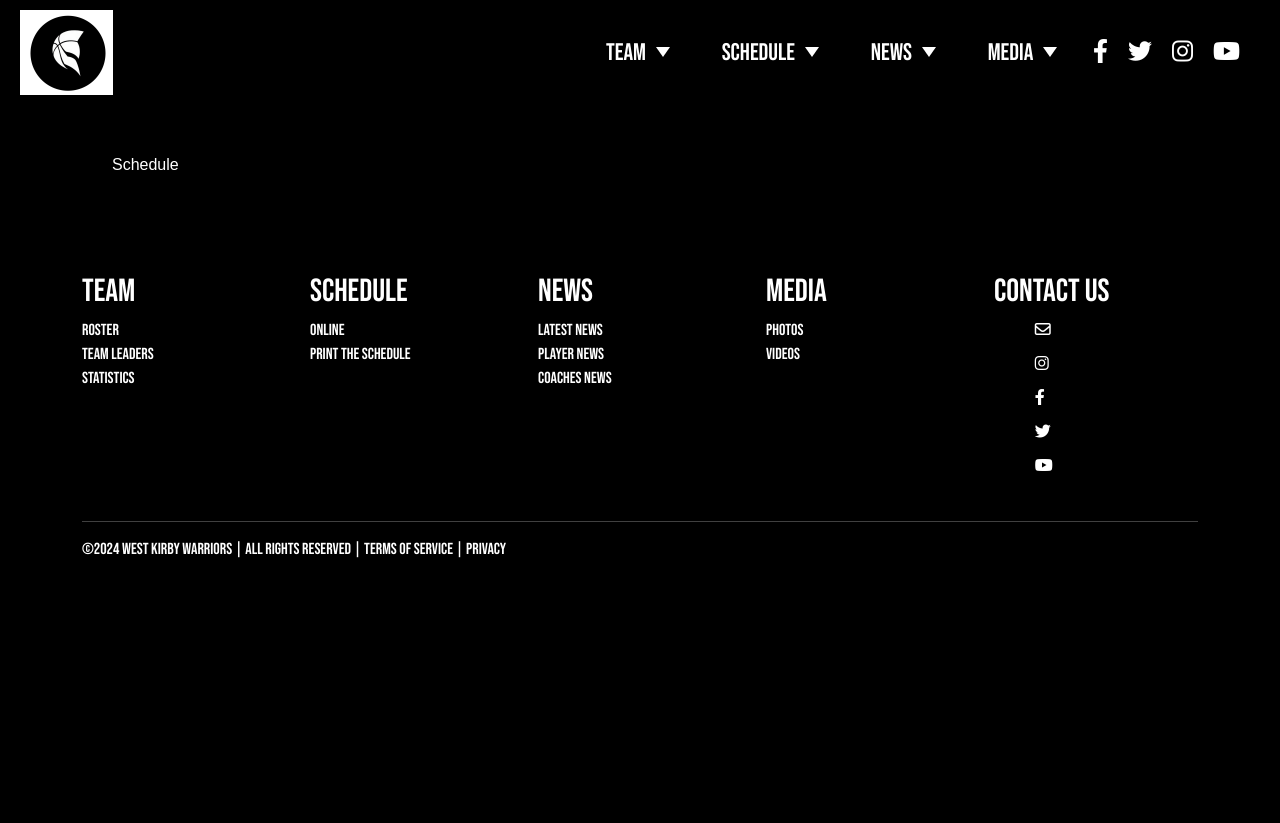
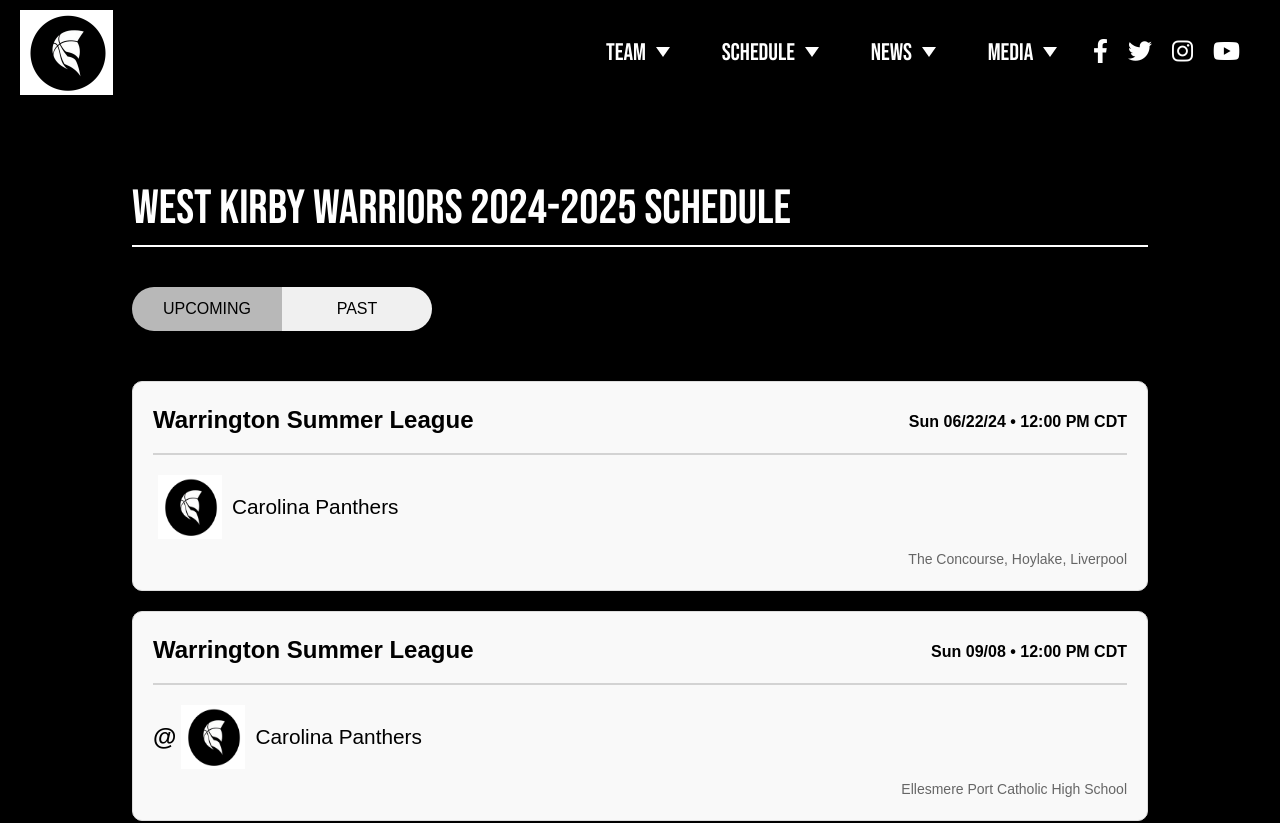
Before and after one commit to Joseph-Rhodes/wkwarriors.github.io, a React (Create React App) app in the folder wkwarriors-website/: page /schedule in a window 1280 px wide. Shown: the top 823 px of the page. Before the commit the page ends 800 px from the top, so only its background shows below. Built offline with nearby package versions, Linux system fonts and the light colour scheme.

Commit message:
Schedule done i think

```diff
--- /dev/null
+++ b/wkwarriors-website/src/Components/SchedulePage.css
@@ -0,0 +1,139 @@
+.schedule-page {
+  padding: 20px;
+  max-width: 1300px;
+  margin: 0 auto;
+}
+
+.schedule-title-header {
+  font-family: "Bebas Neue", sans-serif;
+  font-size: 3rem;
+  margin-bottom: 40px;
+  border-bottom: 2px solid white;
+}
+
+.schedule-header {
+  display: flex;
+  justify-content: left;
+  margin-bottom: 50px;
+}
+
+.toggle-button {
+  width: 150px;
+  padding: 10px;
+  border: none;
+  background: #f0f0f0;
+  color: #000;
+  cursor: pointer;
+  transition: background 0.3s, color 0.3s;
+  border-radius: 0;
+}
+
+.toggle-button:first-child {
+  border-top-left-radius: 25px;
+  border-bottom-left-radius: 25px;
+}
+
+.toggle-button:last-child {
+  border-top-right-radius: 25px;
+  border-bottom-right-radius: 25px;
+}
+
+.toggle-button.active {
+  background: rgb(184, 184, 184); /* Changed to grey */
+  box-shadow: 0 0 10px rgba(0, 0, 0, 0.4);
+}
+
+.toggle-button:not(.active):hover {
+  background: #e0e0e0;
+}
+
+.title {
+  text-align: center;
+  margin-bottom: 20px;
+}
+
+.opponent-list {
+  display: flex;
+  flex-direction: column;
+  gap: 20px;
+}
+
+.opponent-item {
+  display: flex;
+  color: black;
+  flex-direction: column;
+  padding: 20px;
+  border: 1px solid #ddd;
+  border-radius: 10px;
+  background: #f9f9f9;
+}
+
+.opponent-header {
+  display: flex;
+  justify-content: space-between;
+  font-weight: bold;
+  margin-bottom: 10px;
+  border-bottom: 2px solid lightgray;
+}
+
+.typeOfGame {
+  color: black;
+  font-size: 1.5rem;
+  margin-bottom: 15px;
+}
+
+.date-time {
+  padding-top: 8px;
+}
+
+.opponent-body {
+  margin-top: 10px;
+  display: flex;
+  align-items: center;
+  margin-bottom: 10px;
+}
+
+.home-away {
+  font-size: 1.5rem;
+  font-weight: bold;
+  margin-right: 5px;
+}
+
+.opponent-team-logo {
+  width: 4rem;
+  height: 4rem;
+  margin-right: 10px;
+}
+
+.opponent-team-name {
+  font-size: 1.3rem;
+}
+
+.score {
+  font-size: 2rem;
+  font-weight: bold;
+  margin-left: auto;
+}
+
+.score-win {
+  color: green;
+}
+
+.score-loss {
+  color: red;
+}
+
+
+.opponent-footer {
+  display: flex;
+  font-size: 14px;
+  color: #666;
+}
+
+.location {
+  margin-left: auto;
+}
+
+.past-games {
+  text-align: center;
+}
--- /dev/null
+++ b/wkwarriors-website/src/Components/SchedulePage.js
@@ -0,0 +1,125 @@
+import React, { useState } from "react";
+import "./SchedulePage.css";
+
+const SchedulePage = () => {
+  const [activeTab, setActiveTab] = useState("UPCOMING");
+
+  return (
+    <div className="schedule-page">
+      <div className="schedule-title-header">
+        West Kirby Warriors 2024-2025 Schedule
+      </div>
+      <div className="schedule-header">
+        <button
+          className={`toggle-button ${
+            activeTab === "UPCOMING" ? "active" : ""
+          }`}
+          onClick={() => setActiveTab("UPCOMING")}
+        >
+          UPCOMING
+        </button>
+        <button
+          className={`toggle-button ${activeTab === "PAST" ? "active" : ""}`}
+          onClick={() => setActiveTab("PAST")}
+        >
+          PAST
+        </button>
+      </div>
+
+      <div className="opponent-list">
+        {activeTab === "UPCOMING" && (
+          <>
+            <GameItem
+              typeOfGame="Warrington Summer League"
+              date="Sun 06/22/24"
+              time="12:00 PM CDT"
+              homeAway=""
+              team1Logo="../Images/wkwLogo.png"
+              team1="Carolina Panthers"
+              location="The Concourse, Hoylake, Liverpool"
+            />
+            <GameItem
+              typeOfGame="Warrington Summer League"
+              date="Sun 09/08"
+              time="12:00 PM CDT"
+              homeAway="@"
+              team1Logo="../Images/wkwLogo.png"
+              team1="Carolina Panthers"
+              location="Ellesmere Port Catholic High School"
+            />
+            {/* Add more GameItem components for other games */}
+          </>
+        )}
+        {activeTab === "PAST" && (
+          <>
+            <GameItem
+              typeOfGame="Warrington Summer League"
+              date="Sun 06/22/24"
+              time="12:00 PM CDT"
+              homeAway=""
+              team1Logo="../Images/wkwLogo.png"
+              team1="Carolina Panthers"
+              location="The Concourse, Hoylake, Liverpool"
+              score="21-14"
+            />
+            <GameItem
+              typeOfGame="Warrington Summer League"
+              date="Sun 09/08"
+              time="11:00 PM CDT"
+              homeAway="@"
+              team1Logo="../Images/wkwLogo.png"
+              team1="Carolina Panthers"
+              location="Ellesmere Port Catholic High School"
+              score="10-18"
+            />
+            {/* Add more GameItem components for other games */}
+          </>
+        )}
+      </div>
+    </div>
+  );
+};
+
+const GameItem = ({
+  typeOfGame,
+  date,
+  homeAway,
+  time,
+  team1Logo,
+  team1,
+  location,
+  score,
+}) => {
+  const getScoreColor = (score) => {
+    if (!score) return '';
+    const [firstScore, secondScore] = score.split('-').map(Number);
+    if (firstScore > secondScore) {
+      return 'score-win';
+    } else if (firstScore < secondScore) {
+      return 'score-loss';
+    }
+    return '';
+  };
+
+  return (
+    <div className="opponent-item">
+      <div className="opponent-header">
+        <span className="typeOfGame">{typeOfGame}</span>
+        <span className="date-time">
+          {date} • {time}
+        </span>
+      </div>
+      <div className="opponent-body">
+        <span className="home-away">{homeAway}</span>
+        <img src={team1Logo} alt={team1} className="opponent-team-logo" />
+        <span className="opponent-team-name">{team1}</span>
+        {score && <span className={`score ${getScoreColor(score)}`}>{score}</span>}
+      </div>
+      <div className="opponent-footer">
+        <span className="location">{location}</span>
+      </div>
+    </div>
+  );
+};
+
+export default SchedulePage;
--- /dev/null
+++ b/wkwarriors-website/src/Components/ScrollToTop.js
@@ -0,0 +1,12 @@
+import { useEffect } from "react";
+import { useLocation } from "react-router-dom";
+
+const useScrollToTop = () => {
+  const { pathname } = useLocation();
+
+  useEffect(() => {
+    window.scrollTo(0, 0);
+  }, [pathname]);
+};
+
+export default useScrollToTop;
--- a/wkwarriors-website/src/Pages/Root.js
+++ b/wkwarriors-website/src/Pages/Root.js
@@ -1,8 +1,11 @@
 import { Outlet } from "react-router-dom";
 import Header from "../Components/Header";
 import Footer from "../Components/Footer";
+import useScrollToTop from "../Components/ScrollToTop";
 
 export default function Root() {
+  useScrollToTop();
+
   return (
     <div>
       <Header />
--- a/wkwarriors-website/src/Pages/Schedule.js
+++ b/wkwarriors-website/src/Pages/Schedule.js
@@ -1,8 +1,9 @@
 import React from 'react'
+import SchedulePage from '../Components/SchedulePage'
 
 const Schedule = () => {
   return (
-    <div>Schedule</div>
+    <SchedulePage />
   )
 }
 
```
